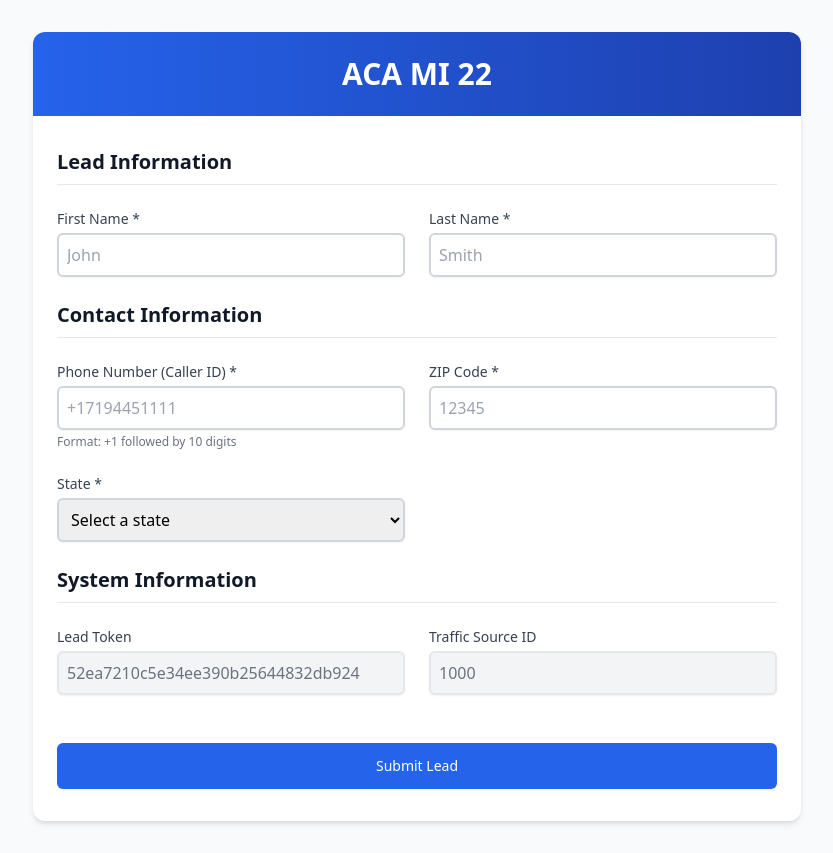
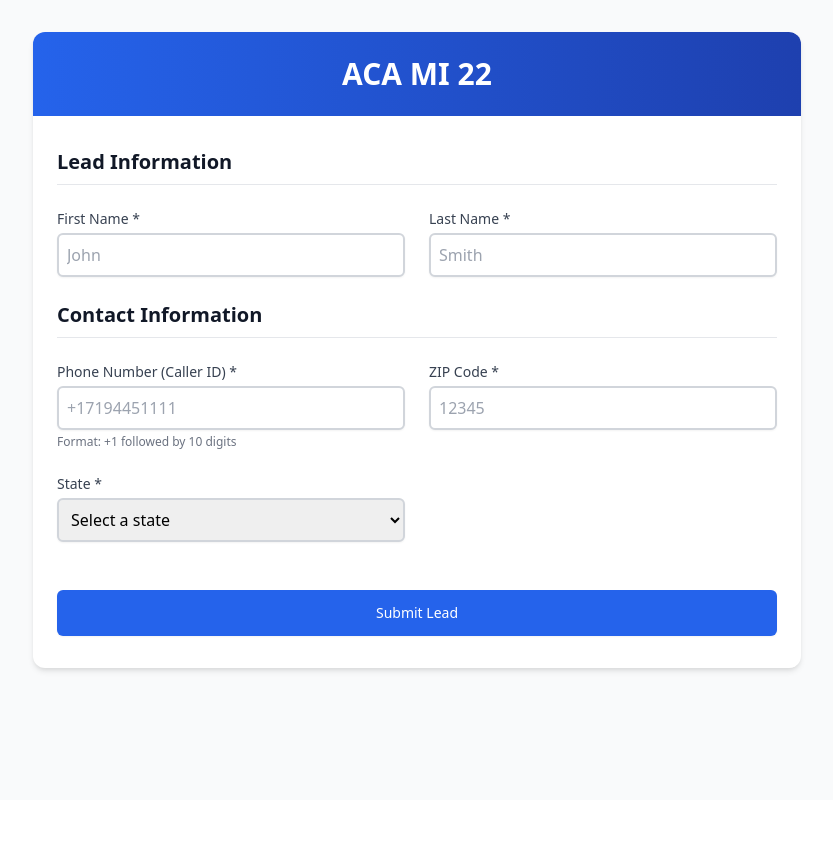
Before and after one commit to asadishaq15/lead-forms, a React (Vite) app: page /aca-leads in a window 1280 px wide. Shown: the whole page, without its empty margins (223-1056 px from the left). After the commit the page ends 800 px from the top, so only its background shows below. Built offline with nearby package versions, Linux system fonts and the light colour scheme.

Commit message:
remove content

```diff
--- a/src/Components/AdvanceGrow6.jsx
+++ b/src/Components/AdvanceGrow6.jsx
@@ -301,7 +301,7 @@ const ACAInboundForm = () => {
           </div>
 
           {/* Hidden Fields Section */}
-          <div className="space-y-6">
+          {/* <div className="space-y-6">
             <h3 className="text-xl font-semibold text-gray-900 border-b pb-2">
               System Information
             </h3>
@@ -331,7 +331,7 @@ const ACAInboundForm = () => {
                 />
               </div>
             </div>
-          </div>
+          </div> */}
 
           {/* Submit Button */}
           <div className="pt-6">
```
